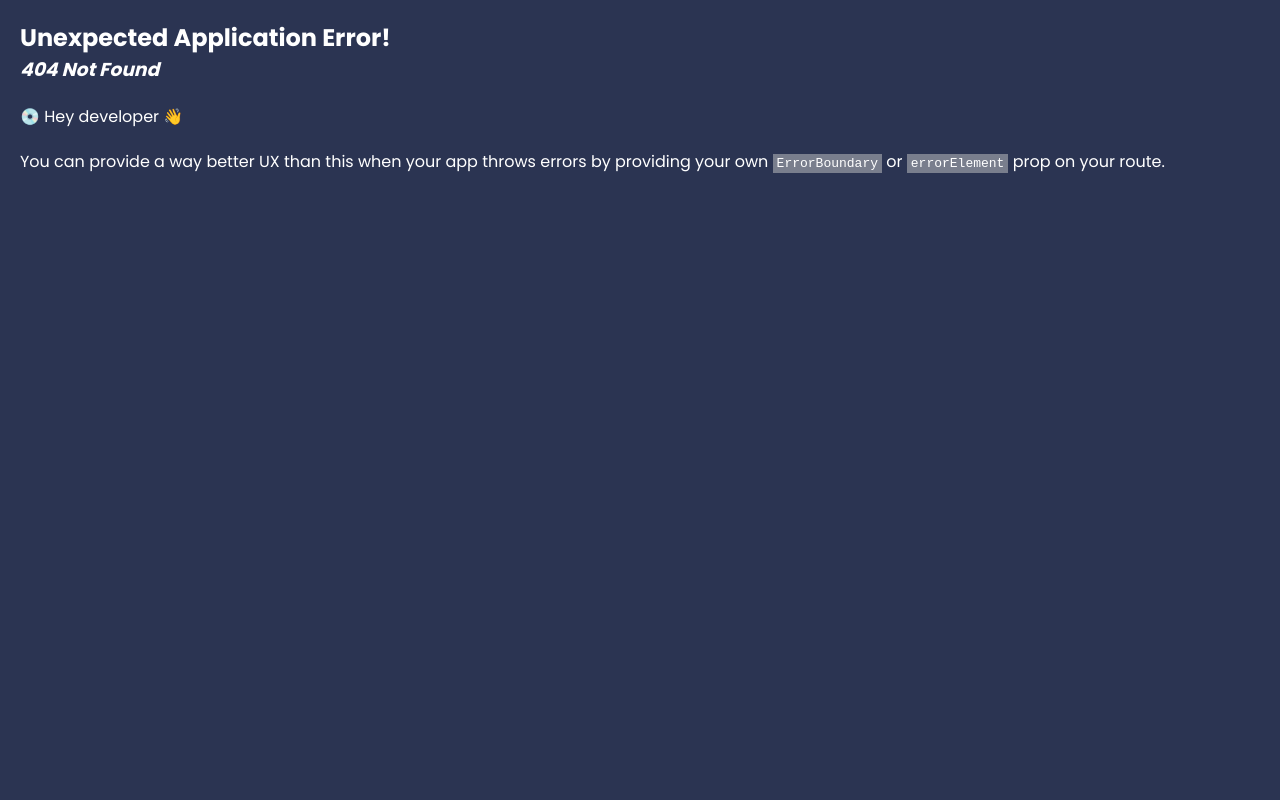
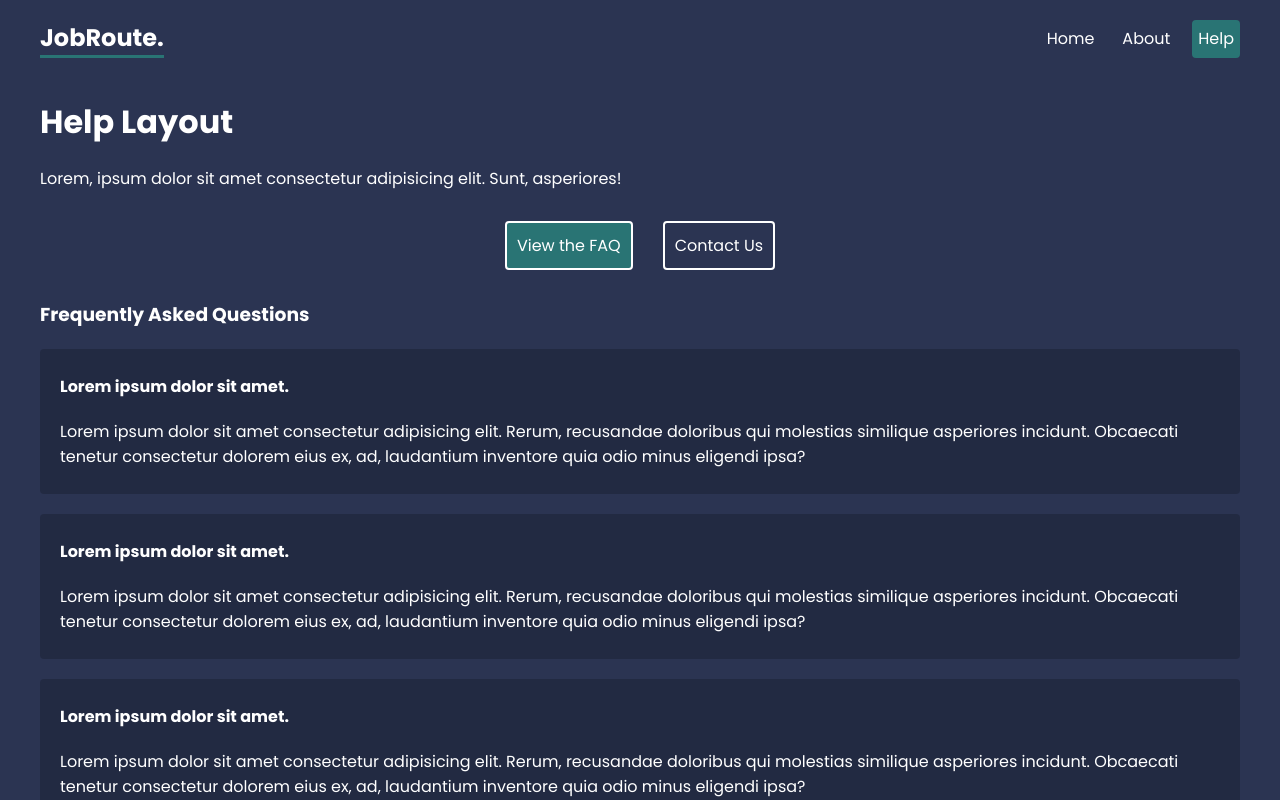
Before and after one commit to TechAtikiN/JobRoute, a React (Create React App) app: page /help/faq in a window 1280 px wide. Before the commit this address had no page. Shown: the top 800 px of the page. Built offline with nearby package versions, Linux system fonts and the light colour scheme.

Commit message:
feat: help route, faq and contact us nested routes

```diff
--- a/src/App.jsx
+++ b/src/App.jsx
@@ -1,13 +1,18 @@
 import { Route, RouterProvider, createBrowserRouter, createRoutesFromElements } from 'react-router-dom'
-import { Home, About } from './pages'
-
-import RootLayout from './layouts/RootLayout'
+import { Home, About, FAQ, Contact } from './pages'
+import { RootLayout, HelpLayout } from './layouts'
 
 const router = createBrowserRouter(
   createRoutesFromElements(
     <Route path='/' element={<RootLayout />}>
-      <Route index element={<Home />} />,
-      <Route path='/about' element={<About />} />,
+      <Route index element={<Home />} />
+      <Route path='/about' element={<About />} />
+
+      <Route path='help' element={<HelpLayout />}>
+        <Route path='faq' element={<FAQ />} />
+        <Route path='contact' element={<Contact />} />
+      </Route>
+
     </Route>
   )
 )
--- a/src/index.css
+++ b/src/index.css
@@ -58,11 +58,54 @@
 }
 
 /* help layout */
-
+.help-layout nav {
+  display: flex;
+  justify-content: center;
+  gap: 30px;
+  margin: 30px 0;
+}
+.help-layout nav a{
+  padding: 10px;
+  border: 2px solid white;
+  border-radius: 4px;
+  text-decoration: none;
+}
+.help-layout nav a:hover{
+  border-color: var(--primary);
+}
+.help-layout nav a.active {
+  background: var(--primary);
+}
 
 /* faq */
+.faq .question {
+  background: rgba(0,0,0,0.2);
+  padding: 5px 20px;
+  border-radius: 4px;
+  margin: 20px 0;
+}
 
+/* contact form */
+form {
+  margin-top: 30px;
+}
 
+form input, form label span, form textarea {
+  display: block;
+}
+
+form input, form textarea {
+  margin-bottom: 30px;
+  padding: 8px;
+  border-radius: 4px;
+  border: 0;
+  width: 300px;
+  color: var(--secondary);
+}
+
+form label span {
+  margin-bottom: 10px;
+}
 /* careers list */
 
 
--- /dev/null
+++ b/src/layouts/HelpLayout.jsx
@@ -0,0 +1,19 @@
+import { NavLink, Outlet } from 'react-router-dom'
+
+const HelpLayout = () => {
+  return (
+    <div className='help-layout'>
+      <h1>Help Layout</h1>
+      <p>Lorem, ipsum dolor sit amet consectetur adipisicing elit. Sunt, asperiores!</p>
+
+      <nav>
+        <NavLink to='faq'>View the FAQ</NavLink>
+        <NavLink to='contact'>Contact Us</NavLink>
+      </nav>
+
+      <Outlet />
+    </div>
+  )
+}
+
+export default HelpLayout
--- a/src/layouts/RootLayout.jsx
+++ b/src/layouts/RootLayout.jsx
@@ -8,6 +8,7 @@
           <h1>JobRoute.</h1>
           <NavLink to='/' exact>Home</NavLink>
           <NavLink to='/about'>About</NavLink>
+          <NavLink to='/help'>Help</NavLink>
         </nav>
       </header>
 
--- /dev/null
+++ b/src/layouts/index.js
@@ -0,0 +1,2 @@
+export { default as HelpLayout } from './HelpLayout'
+export { default as RootLayout } from './RootLayout'
--- /dev/null
+++ b/src/pages/help/Contact.jsx
@@ -0,0 +1,20 @@
+const Contact = () => {
+  return (
+    <div className='contact'>
+      <h3>Contact Us</h3>
+      <form>
+        <label>
+          <span>Your email:</span>
+          <input type='email' name='email' required />
+        </label>
+        <label>
+          <span>Your message:</span>
+          <textarea name='message' required></textarea>
+        </label>
+        <button>Submit</button>
+      </form>
+    </div>
+  )
+}
+
+export default Contact
--- /dev/null
+++ b/src/pages/help/FAQ.jsx
@@ -0,0 +1,35 @@
+const FAQ = () => {
+  return (
+    <div className="faq">
+      <h3>Frequently Asked Questions</h3>
+
+      <div className="question">
+        <p><strong>Lorem ipsum dolor sit amet.</strong></p>
+        <p>Lorem ipsum dolor sit amet consectetur adipisicing elit. Rerum, recusandae doloribus qui molestias similique asperiores incidunt. Obcaecati tenetur consectetur dolorem eius ex, ad, laudantium inventore quia odio minus eligendi ipsa?</p>
+      </div>
+
+      <div className="question">
+        <p><strong>Lorem ipsum dolor sit amet.</strong></p>
+        <p>Lorem ipsum dolor sit amet consectetur adipisicing elit. Rerum, recusandae doloribus qui molestias similique asperiores incidunt. Obcaecati tenetur consectetur dolorem eius ex, ad, laudantium inventore quia odio minus eligendi ipsa?</p>
+      </div>
+
+      <div className="question">
+        <p><strong>Lorem ipsum dolor sit amet.</strong></p>
+        <p>Lorem ipsum dolor sit amet consectetur adipisicing elit. Rerum, recusandae doloribus qui molestias similique asperiores incidunt. Obcaecati tenetur consectetur dolorem eius ex, ad, laudantium inventore quia odio minus eligendi ipsa?</p>
+      </div>
+
+      <div className="question">
+        <p><strong>Lorem ipsum dolor sit amet.</strong></p>
+        <p>Lorem ipsum dolor sit amet consectetur adipisicing elit. Rerum, recusandae doloribus qui molestias similique asperiores incidunt. Obcaecati tenetur consectetur dolorem eius ex, ad, laudantium inventore quia odio minus eligendi ipsa?</p>
+      </div>
+
+      <div className="question">
+        <p><strong>Lorem ipsum dolor sit amet.</strong></p>
+        <p>Lorem ipsum dolor sit amet consectetur adipisicing elit. Rerum, recusandae doloribus qui molestias similique asperiores incidunt. Obcaecati tenetur consectetur dolorem eius ex, ad, laudantium inventore quia odio minus eligendi ipsa?</p>
+      </div>
+
+    </div>
+  )
+}
+
+export default FAQ
--- a/src/pages/index.js
+++ b/src/pages/index.js
@@ -1,2 +1,5 @@
 export { default as Home } from './Home'
 export { default as About } from './About'
+
+export { default as FAQ } from './help/FAQ'
+export { default as Contact } from './help/Contact'
```
